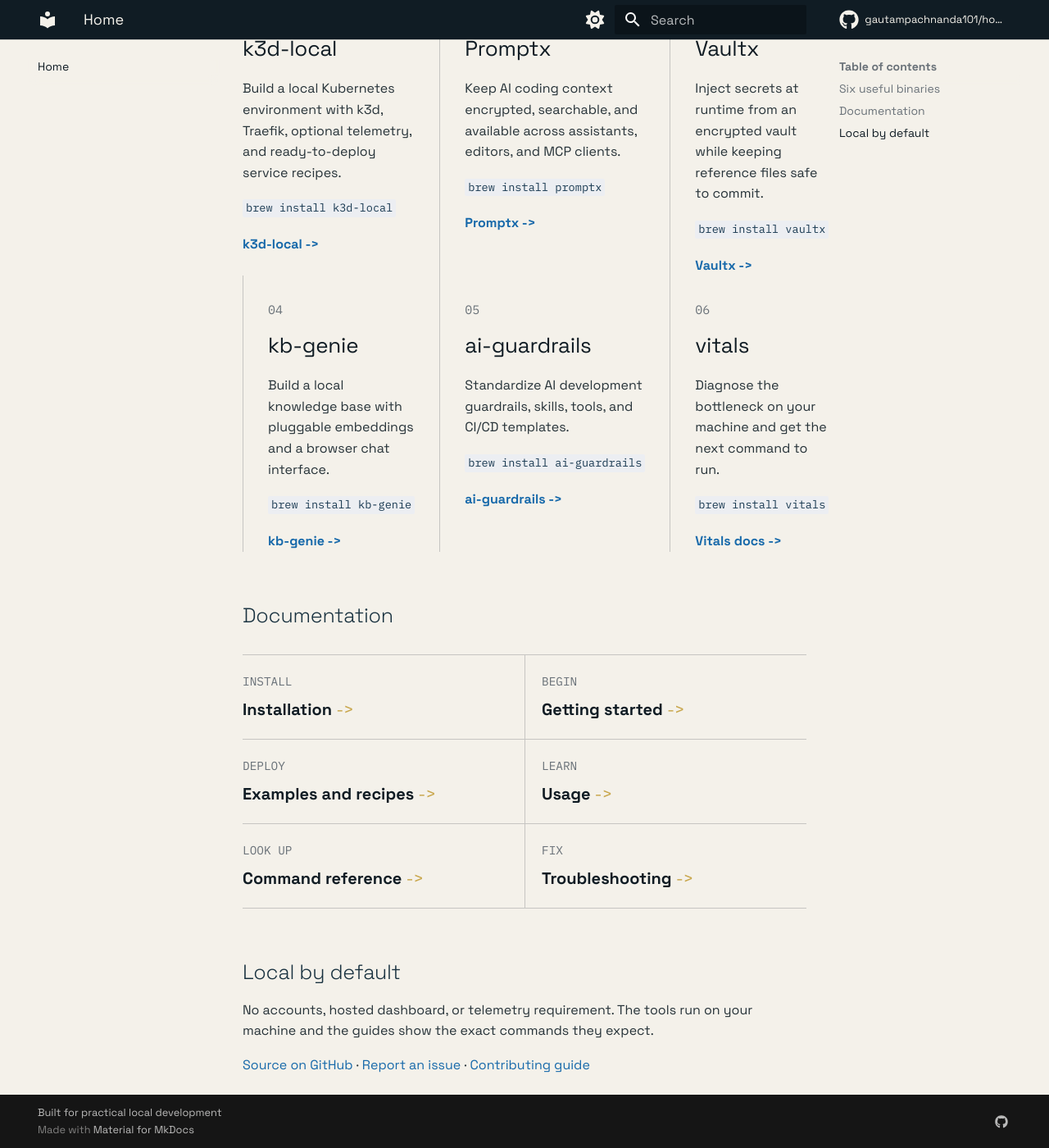
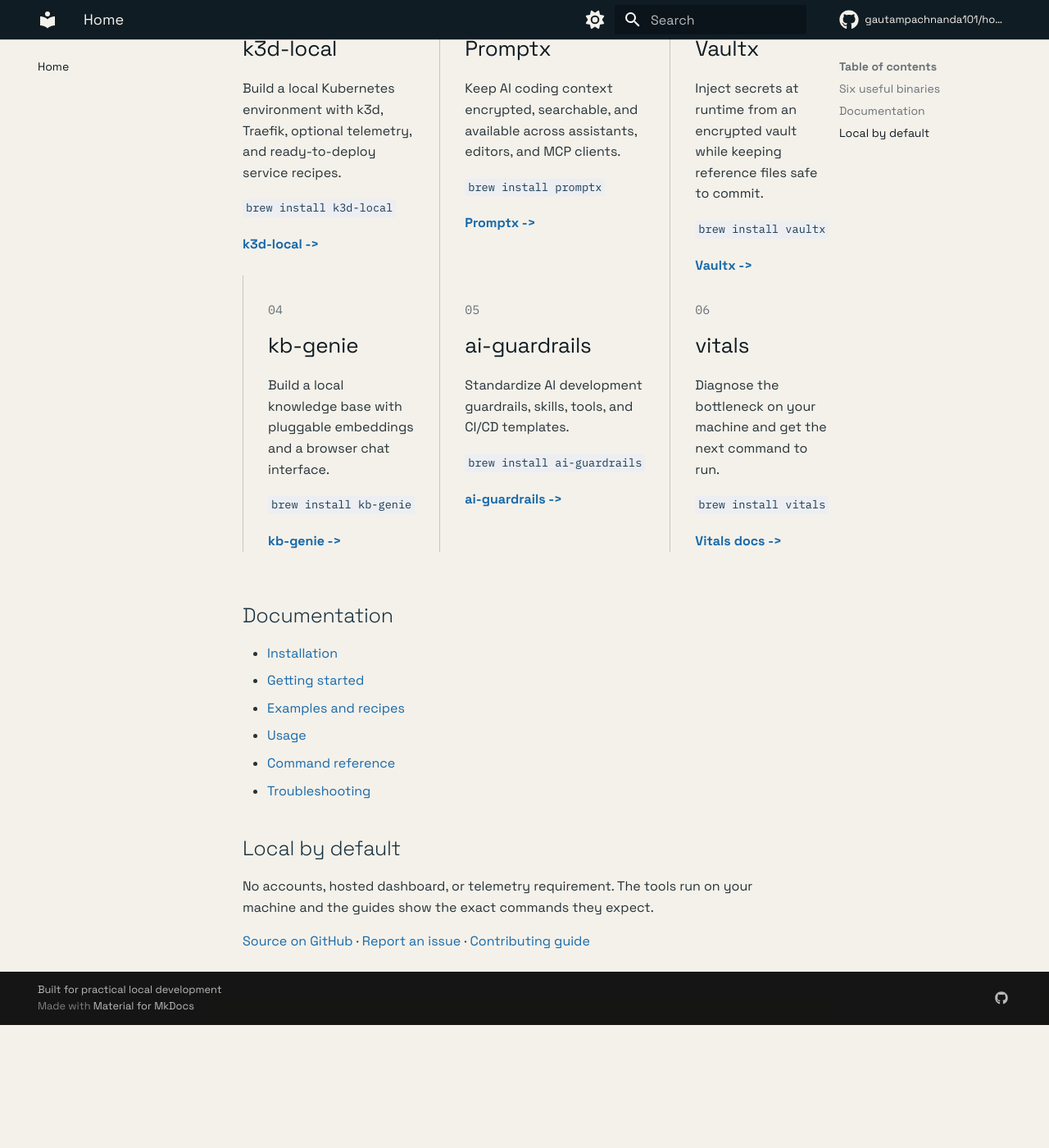
Before and after one commit to gautampachnanda101/homebrew-tap, an MkDocs documentation site: the page built from docs/index.md, in a window 1280 px wide and 1400 px high, scrolled down 1330 px. Shown: the whole window at 82% size. Built offline with MkDocs 1.6.1 and Material for MkDocs 9.7.7, drawn with Linux system fonts in a browser that asks for light colours; comment, search, counter and statistics services are not loaded; after the commit the page ends 2580 px from its top, so only the background shows below that.

Commit message:
docs: use native navigation links

```diff
--- a/docs/index.md
+++ b/docs/index.md
@@ -67,14 +67,12 @@
 
 ## Documentation
 
-<div class="docs-links" role="navigation" aria-label="Documentation">
-  <a href="https://gautampachnanda101.github.io/homebrew-tap/installation/"><span>Install</span><strong>Installation <b aria-hidden="true">-&gt;</b></strong></a>
-  <a href="https://gautampachnanda101.github.io/homebrew-tap/getting-started/"><span>Begin</span><strong>Getting started <b aria-hidden="true">-&gt;</b></strong></a>
-  <a href="https://gautampachnanda101.github.io/homebrew-tap/examples/"><span>Deploy</span><strong>Examples and recipes <b aria-hidden="true">-&gt;</b></strong></a>
-  <a href="https://gautampachnanda101.github.io/homebrew-tap/usage/"><span>Learn</span><strong>Usage <b aria-hidden="true">-&gt;</b></strong></a>
-  <a href="https://gautampachnanda101.github.io/homebrew-tap/reference/commands/"><span>Look up</span><strong>Command reference <b aria-hidden="true">-&gt;</b></strong></a>
-  <a href="https://gautampachnanda101.github.io/homebrew-tap/troubleshooting/"><span>Fix</span><strong>Troubleshooting <b aria-hidden="true">-&gt;</b></strong></a>
-</div>
+- [Installation](https://gautampachnanda101.github.io/homebrew-tap/installation/)
+- [Getting started](https://gautampachnanda101.github.io/homebrew-tap/getting-started/)
+- [Examples and recipes](https://gautampachnanda101.github.io/homebrew-tap/examples/)
+- [Usage](https://gautampachnanda101.github.io/homebrew-tap/usage/)
+- [Command reference](https://gautampachnanda101.github.io/homebrew-tap/reference/commands/)
+- [Troubleshooting](https://gautampachnanda101.github.io/homebrew-tap/troubleshooting/)
 
 ## Local by default
 
--- a/docs/stylesheets/extra.css
+++ b/docs/stylesheets/extra.css
@@ -366,44 +366,6 @@
   color: #8b6915;
 }
 
-.docs-links {
-  border-top: 1px solid rgba(16, 28, 36, 0.2);
-  display: grid;
-  grid-template-columns: repeat(2, 1fr);
-  margin: 1.5rem 0 3rem;
-}
-
-.docs-links a {
-  border-bottom: 1px solid rgba(16, 28, 36, 0.2);
-  color: var(--tap-ink);
-  display: flex;
-  flex-direction: column;
-  gap: 0.35rem;
-  padding: 1rem 1rem 1rem 0;
-  text-decoration: none;
-}
-
-.docs-links a:nth-child(even) {
-  border-left: 1px solid rgba(16, 28, 36, 0.2);
-  padding-left: 1rem;
-}
-
-.docs-links span {
-  color: var(--tap-muted);
-  font-family: var(--md-code-font-family);
-  font-size: 0.72rem;
-  text-transform: uppercase;
-}
-
-.docs-links strong {
-  font-size: 1rem;
-}
-
-.docs-links b {
-  color: var(--tap-gold);
-  font-weight: 400;
-}
-
 .md-typeset table a {
   color: #1769aa;
   font-weight: 700;
@@ -420,16 +382,6 @@
 [data-md-color-scheme="slate"] .formula-grid,
 [data-md-color-scheme="slate"] .formula-item + .formula-item {
   border-color: rgba(237, 242, 245, 0.2);
-}
-
-[data-md-color-scheme="slate"] .docs-links,
-[data-md-color-scheme="slate"] .docs-links a,
-[data-md-color-scheme="slate"] .docs-links a:nth-child(even) {
-  border-color: rgba(237, 242, 245, 0.2);
-}
-
-[data-md-color-scheme="slate"] .docs-links a {
-  color: #edf2f5;
 }
 
 @media screen and (max-width: 700px) {
@@ -452,15 +404,6 @@
     border-top: 0;
   }
 
-  .docs-links {
-    display: block;
-  }
-
-  .docs-links a:nth-child(even) {
-    border-left: 0;
-    padding-left: 0;
-  }
-
   .catalog-item {
     display: block;
   }
```
